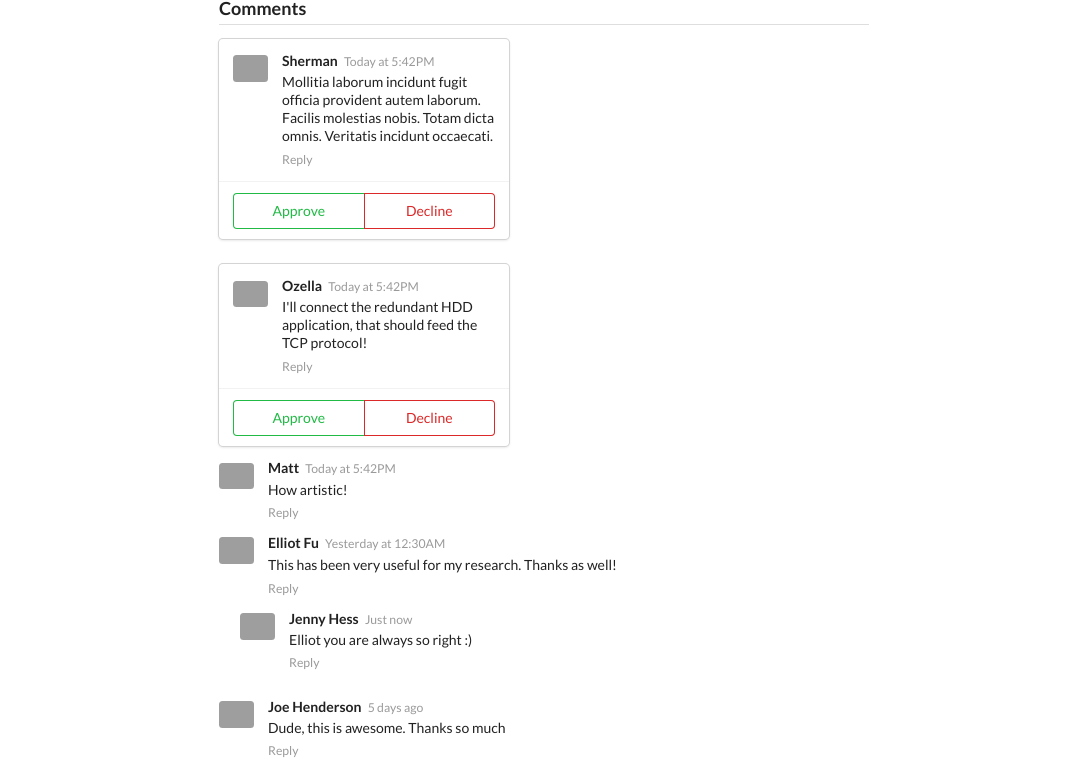
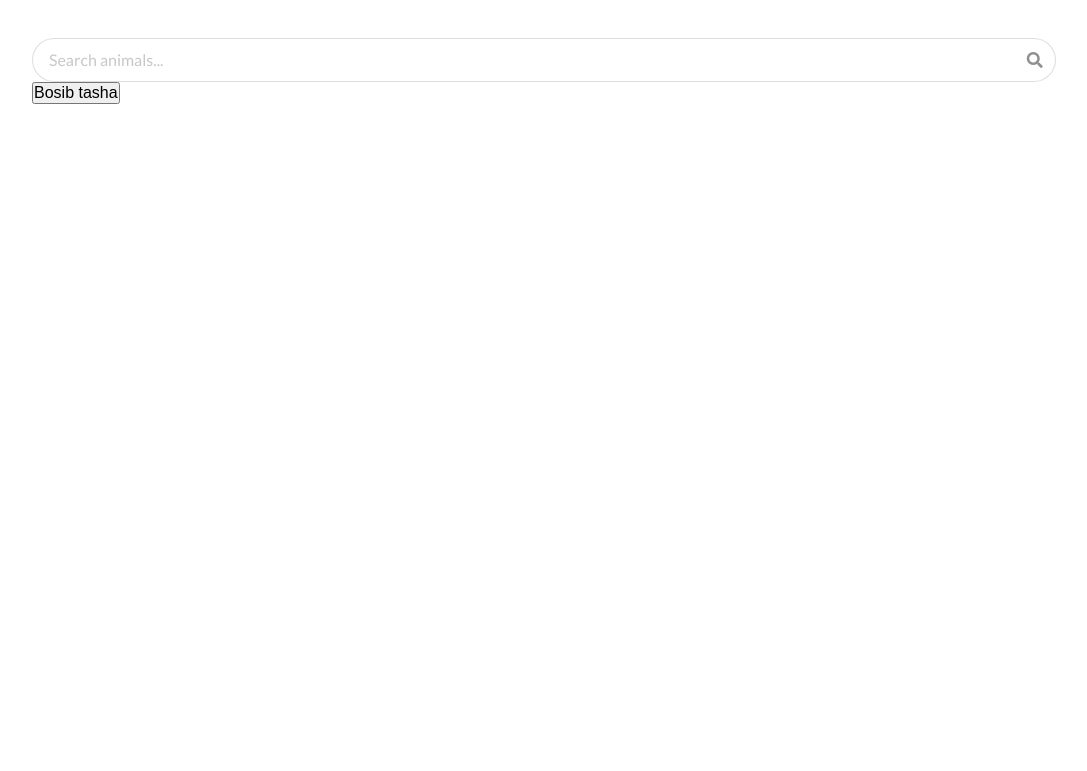
Before and after one commit to XusniddinNarkulov/REACTprac, a React (Create React App) app: page / in a window 1280 px wide. Shown: the top 771 px of the page, without its empty margins (96-1183 px from the left). Built offline with nearby package versions, Linux system fonts and the light colour scheme; grey boxes are pictures that could not be loaded.

Commit message:
cars search first commit

```diff
--- a/package.json
+++ b/package.json
@@ -6,6 +6,7 @@
     "@testing-library/jest-dom": "^5.16.4",
     "@testing-library/react": "^13.1.1",
     "@testing-library/user-event": "^13.5.0",
+    "axios": "^0.26.1",
     "react": "^18.0.0",
     "react-dom": "^18.0.0",
     "react-scripts": "5.0.1",
--- a/public/index.html
+++ b/public/index.html
@@ -28,6 +28,10 @@
       rel="stylesheet"
       href="https://cdnjs.cloudflare.com/ajax/libs/semantic-ui/2.4.1/semantic.min.css"
     />
+    <link
+      rel="stylesheet"
+      href="https://cdnjs.cloudflare.com/ajax/libs/semantic-ui/2.4.1/semantic.min.css"
+    />
     <title>React App</title>
   </head>
   <body>
--- a/src/CardComponent.js
+++ /dev/null
@@ -1,21 +0,0 @@
-import React from "react";
-import { ReactDOM } from "react";
-
-const CardComponent = (props) => {
-  console.log(props);
-  return (
-    <div className="ui cards">
-      <div className="card">
-        <div className="content">{props.children}</div>
-        <div className="extra content">
-          <div className="ui two buttons">
-            <div className="ui basic green button">Approve</div>
-            <div className="ui basic red button">Decline</div>
-          </div>
-        </div>
-      </div>
-    </div>
-  );
-};
-
-export default CardComponent;
--- a/src/CommentComponent.js
+++ /dev/null
@@ -1,27 +0,0 @@
-import React from "react";
-import { ReactDOM } from "react";
-
-import { faker } from "@faker-js/faker";
-
-const CommentComponent = (props) => {
-  console.log(props);
-  return (
-    <div className="comment">
-      <a className="avatar">
-        <img src={faker.image.avatar()} />
-      </a>
-      <div className="content">
-        <a className="author">{props.name}</a>
-        <div className="metadata">
-          <span className="date">Today at 5:42PM</span>
-        </div>
-        <div className="text">{props.comment}</div>
-        <div className="actions">
-          <a className="reply">Reply</a>
-        </div>
-      </div>
-    </div>
-  );
-};
-
-export default CommentComponent;
--- /dev/null
+++ b/src/components/App.js
@@ -0,0 +1,41 @@
+import React from "react";
+import axios from "axios";
+import SearchBar from "./SearchBar";
+import ImageList from "./ImageList";
+
+class App extends React.Component {
+  state = { kalit: "" };
+
+  searchdanMalumotniOl = (data) => {
+    // console.log(data);
+    this.setState({ kalit: data });
+    console.log(this.state.kalit);
+  };
+
+  getData = async () => {
+    const data = await axios.get("https://api.unsplash.com/search/photos", {
+      params: {
+        query: this.state.kalit,
+      },
+      headers: {
+        Authorization: "Client-ID fFxqUKuJS8hx3nwzRQoYiHB5URcqFjkGG-FSsZUDOb4",
+      },
+    });
+    console.log(data.data.results);
+  };
+
+  componentDidUpdate() {
+    this.getData();
+  }
+
+  render() {
+    return (
+      <div>
+        <SearchBar malumotniOl={this.searchdanMalumotniOl} />
+        <ImageList />
+      </div>
+    );
+  }
+}
+
+export default App;
--- /dev/null
+++ b/src/components/ImageList.js
@@ -0,0 +1,10 @@
+import React from "react";
+
+const ImageList = () => {
+  const bos = () => {
+    console.log("hello");
+  };
+  return <button onMouseMove={bos}>Bosib tasha</button>;
+};
+
+export default ImageList;
--- /dev/null
+++ b/src/components/SearchBar.js
@@ -0,0 +1,43 @@
+import React from "react";
+
+class SearchBar extends React.Component {
+  constructor(props) {
+    super(props);
+    // console.log(props);
+    this.state = { kalitSuz: "" };
+    // this.inputMalumot = this.inputMalumot.bind(this);
+  }
+
+  // state = { kalitSuz: "" };
+
+  inputMalumot = (e) => {
+    this.setState({ kalitSuz: e.target.value });
+  };
+
+  formOnSubmit = (e) => {
+    e.preventDefault();
+    this.props.malumotniOl(this.state.kalitSuz);
+    // this.setState({ kalitSuz: "" });
+  };
+
+  render() {
+    return (
+      <div style={{}}>
+        <form onSubmit={this.formOnSubmit} className="ui category search">
+          <div className="ui icon input" style={{ width: "100%" }}>
+            <input
+              onChange={this.inputMalumot}
+              className="prompt"
+              type="text"
+              placeholder="Search animals..."
+            />
+            <i className="search icon"></i>
+          </div>
+          <div className="results"></div>
+        </form>
+      </div>
+    );
+  }
+}
+
+export default SearchBar;
--- /dev/null
+++ b/src/index.css
@@ -0,0 +1,12 @@
+* {
+  margin: 0;
+  padding: 0;
+}
+html {
+  font-size: 62.5%;
+}
+body {
+  font-family: sans-serif;
+  margin: 3% 10%;
+  font-size: 1.6rem;
+}
--- a/src/index.js
+++ b/src/index.js
@@ -1,106 +1,6 @@
 import React from "react";
 import ReactDOM from "react-dom";
-
-import CommentComponent from "./CommentComponent.js";
-import { faker } from "@faker-js/faker";
-import CardComponent from "./CardComponent.js";
-
-const hozirgiVaqt = function () {
-  let now = new Date();
-
-  return now;
-};
-console.log(hozirgiVaqt().toLocaleTimeString());
-const App = function () {
-  return (
-    <div className="ui comments" style={{ margin: "0 auto" }}>
-      <h3 className="ui dividing header">Comments</h3>
-      <CardComponent>
-        <CommentComponent
-          name={faker.name.firstName()}
-          comment={faker.lorem.paragraph()}
-        />
-      </CardComponent>
-      <CardComponent>
-        <CommentComponent
-          name={faker.name.firstName()}
-          comment={faker.hacker.phrase()}
-        />
-      </CardComponent>
-      <div className="comment">
-        <a className="avatar">
-          <img src="/images/avatar/small/matt.jpg" />
-        </a>
-        <div className="content">
-          <a className="author">Matt</a>
-          <div className="metadata">
-            <span className="date">Today at 5:42PM</span>
-          </div>
-          <div className="text">How artistic!</div>
-          <div className="actions">
-            <a className="reply">Reply</a>
-          </div>
-        </div>
-      </div>
-      <div className="comment">
-        <a className="avatar">
-          <img src="/images/avatar/small/elliot.jpg" />
-        </a>
-        <div className="content">
-          <a className="author">Elliot Fu</a>
-          <div className="metadata">
-            <span className="date">Yesterday at 12:30AM</span>
-          </div>
-          <div className="text">
-            <p>This has been very useful for my research. Thanks as well!</p>
-          </div>
-          <div className="actions">
-            <a className="reply">Reply</a>
-          </div>
-        </div>
-        <div className="comments">
-          <div className="comment">
-            <a className="avatar">
-              <img src="/images/avatar/small/jenny.jpg" />
-            </a>
-            <div className="content">
-              <a className="author">Jenny Hess</a>
-              <div className="metadata">
-                <span className="date">Just now</span>
-              </div>
-              <div className="text">Elliot you are always so right :)</div>
-              <div className="actions">
-                <a className="reply">Reply</a>
-              </div>
-            </div>
-          </div>
-        </div>
-      </div>
-      <div className="comment">
-        <a className="avatar">
-          <img src="/images/avatar/small/joe.jpg" />
-        </a>
-        <div className="content">
-          <a className="author">Joe Henderson</a>
-          <div className="metadata">
-            <span className="date">5 days ago</span>
-          </div>
-          <div className="text">Dude, this is awesome. Thanks so much</div>
-          <div className="actions">
-            <a className="reply">Reply</a>
-          </div>
-        </div>
-      </div>
-      <form className="ui reply form">
-        <div className="field">
-          <textarea></textarea>
-        </div>
-        <div className="ui blue labeled submit icon button">
-          <i className="icon edit"></i> Add Reply
-        </div>
-      </form>
-    </div>
-  );
-};
+import App from "./components/App";
+import "./index.css";
 
 ReactDOM.render(<App />, document.querySelector("#root"));
```
Also changed, not shown: 1 other file (tests, documents, lock files or other folders).
